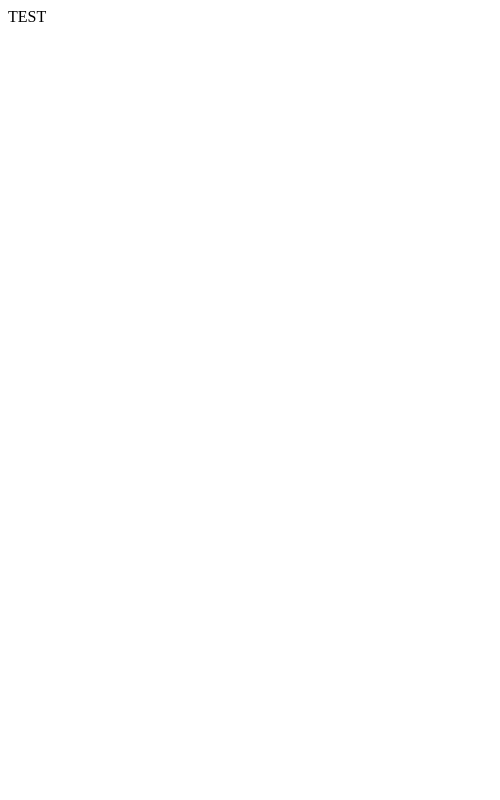
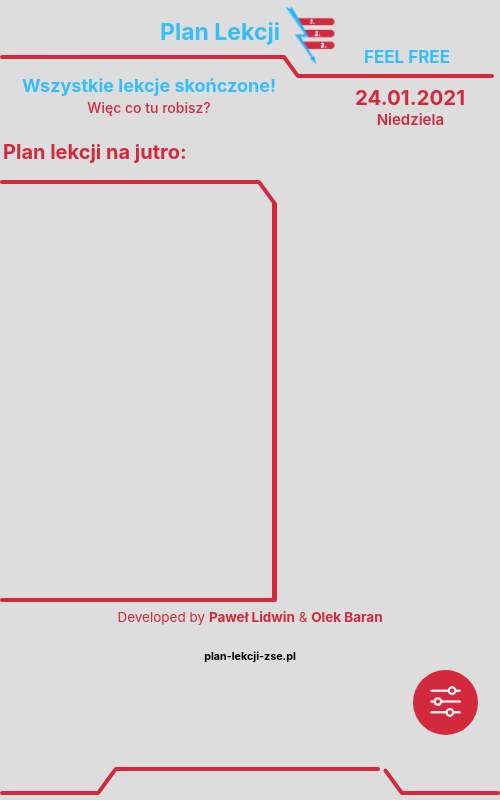
Before and after one commit to imLinguin/plan-lekcji, an Electron app: page frontend/content/po-lekcjach/po-lekcjach.html in a window 500 px wide. Drawn offline with Linux system fonts and the light colour scheme.

Commit message:
po-lekcjach css

```diff
--- a/frontend/content/po-lekcjach/po-lekcjach.css
+++ b/frontend/content/po-lekcjach/po-lekcjach.css
@@ -0,0 +1,259 @@
+body {
+    font-family: -apple-system, BlinkMacSystemFont, "Segoe UI", Roboto, Oxygen,
+      Ubuntu, Cantarell, "Open Sans", "Helvetica Neue", sans-serif,
+      "Seven Segment";
+    color: #ffffff;
+    margin: auto 0;
+    text-align: center;
+    background: #202225;
+    overflow: hidden;
+}
+
+@media (prefers-color-scheme: dark) {
+    body {
+      background: #202225;
+      color: #ffffff;
+    }
+}
+
+@media (prefers-color-scheme: light) {
+    body {
+      background: #dddddd;
+      color: #000000;
+    }
+}
+
+@font-face {
+    font-family: digital-clock;
+    src: url(../fonts/Digital-Clock/DS-DIGI.TTF);
+}
+
+header {
+    display: inline-block;
+    user-select: none;
+}
+
+#logo {
+    margin-top: 5px;
+    display: flex;
+    justify-content: center;
+    align-items: center;
+}
+
+h1 {
+    margin-top: 10px;
+    font-size: 23px;
+    color: #35bef9;
+}
+
+.border {
+    position: absolute;
+}
+
+.border-1 {
+    position: absolute;
+    top: -10px;
+    width: 286px;
+    height: 4.4px;
+    background: #d3293c;
+    border-radius: 10px;
+}
+
+.border-2 {
+    position: absolute;
+    top: -1px;
+    width: 25px;
+    height: 4.4px;
+    background: #d3293c;
+    border-radius: 10px;
+    transform: rotate(54deg);
+    left: 278px;
+}
+
+.border-3 {
+    position: absolute;
+    top: 9px;
+    left: 296px;
+    width: 198px;
+    height: 4.4px;
+    background: #d3293c;
+    border-radius: 10px;
+}
+
+.feel-free {
+    position: absolute;
+    right: 50px;
+    top: 47px;
+    user-select: text;
+    font-size: 17px;
+    color: #35bef9;
+    font-weight: bold;
+}
+
+.date {
+    color: #d3293c;
+    position: absolute;
+    right: 35px;
+    top: 85px;
+    font-weight: bold;
+    font-size: 20.5px;
+}
+
+.day-of-week {
+    color: #d3293c;
+    position: absolute;
+    right: 56px;
+    top: 110px;
+    font-size: 15px;
+    font-weight: 600;
+}
+
+.h2-koniec-lekcji {
+    font-size: 18px;
+    color: #35bef9;
+    font-weight: bold;
+}
+
+.h2-co-robisz {
+    font-size: 14px;
+    color: #d3293c;
+    font-weight: 500;
+    margin-top: -12px;
+}
+
+.end-text {
+    position: absolute;
+    left: 22px;
+    top: 60px;
+}
+
+h3 {
+    font-size: 20px;
+    color: #d3293c;
+    font-weight: bold;
+    position: absolute;
+    left: 3px;
+    top: 120px;
+}
+
+.border-plan {
+    position: absolute;
+    top: 105px;
+}
+
+.border-plan-1 {
+    position: absolute;
+    top: 75px;
+    width: 260px;
+    height: 4.4px;
+    background: #D3293C;
+    border-radius: 10px;
+}
+
+.border-plan-2 {
+    position: absolute;
+    top: 86px;
+    left: 252px;
+    width: 30px;
+    height: 4.4px;
+    background: #D3293C;
+    border-radius: 10px;
+    transform: rotate(54deg);
+}
+
+.border-plan-3 {
+    position: absolute;
+    top: 97px;
+    left: 272.15px;
+    width: 4.4px;
+    height: 400px;
+    background: #D3293C;
+    border-radius: 10px;
+}
+
+.border-plan-4 {
+    position: absolute;
+    top: 493px;
+    width: 275px;
+    height: 4.4px;
+    background: #D3293C;
+    border-radius: 10px;
+}
+
+.pref-button {
+    position: absolute;
+    bottom: 65px;
+    right: 22px;
+    width: 65px;
+    height: 65px;
+    border-radius: 50%;
+    border: none;
+    outline: none;
+    cursor: pointer;
+    background-color: #d3293c;
+    user-select: none;
+}
+
+.customization-logo {
+    width: 45px;
+    height: 45px;
+}
+
+.footer-text {
+    font-size: 13.5px;
+    color: #d3293c;
+    font-weight: 400;
+    margin-top: 544px;
+    user-select: none;
+}
+
+.border-footer-1 {
+    position: absolute;
+    bottom: 5px;
+    width: 100px;
+    height: 4.4px;
+    background: #D3293C;
+    border-radius: 10px;
+}
+
+.border-footer-2 {
+    position: absolute;
+    bottom: 17px;
+    left: 92px;;
+    width: 30px;
+    height: 4.4px;
+    background: #D3293C;
+    border-radius: 10px;
+    transform: rotate(-54deg);
+}
+
+.border-footer-3 {
+    position: absolute;
+    bottom: 29px;
+    left: 114px;
+    width: 266px;
+    height: 4.4px;
+    background: #D3293C;
+    border-radius: 10px;
+}
+
+.border-footer-4 {
+    position: absolute;
+    bottom: 17px;
+    right: 92px;;
+    width: 30px;
+    height: 4.4px;
+    background: #D3293C;
+    border-radius: 10px;
+    transform: rotate(54deg);
+}
+
+.border-footer-5 {
+    position: absolute;
+    bottom: 5px;
+    right: 0px;
+    width: 100px;
+    height: 4.4px;
+    background: #D3293C;
+    border-radius: 10px;
+}
--- a/frontend/content/po-lekcjach/po-lekcjach.html
+++ b/frontend/content/po-lekcjach/po-lekcjach.html
@@ -2,13 +2,84 @@
 <html lang="pl">
 
 <head>
-    <meta charset="UTF-8">
-    <meta name="viewport" content="width=device-width, initial-scale=1.0">
-    <title>Po Lekcjach</title>
+    <meta charset="UTF-8" />
+    <meta name="author" content="Paweł Lidwin, Aleksander Baran" />
+    <meta name="viewport" content="width=device-width, initial-scale=1.0" />
+    <title>Plan Lekcji</title>
+
+    <!-- All Styles -->
+    <link rel="stylesheet" href="po-lekcjach.css" />
+
+    <!-- All Scripts -->
+    <script src="po-lekcjach.js" defer></script>
+    <script src="../main/clock.js" defer></script>
+    <script src="../main/script.js" defer></script>
+
 </head>
 
 <body>
-    <div>TEST</div>
+    <header>
+        <div id="logo">
+            <h1>Plan Lekcji</h1>
+            <img id="home-logo" src="../images/logo.png" width="60" height="60" alt="Logo" />
+        </div>
+        <div class="feel-free">FEEL FREE</div>
+    </header>
+
+    <section id="border">
+        <div class="border">
+          <div class="border-1"></div>
+          <div class="border-2"></div>
+          <div class="border-3"></div>
+        </div>
+    </section>
+
+    <section id="end-of-lesson">
+        <div class="end-text">
+            <h2 class="h2-koniec-lekcji">Wszystkie lekcje skończone!</h2>
+            <h2 class="h2-co-robisz">Więc co tu robisz?</h2>
+        </div>
+    </section>
+
+    <section id="date">
+        <div class="date"></div>
+        <div class="day-of-week"></div>
+    </section>
+
+    <section id="tomorrow-lessons-plan">
+        <h3>Plan lekcji na jutro:</h3>
+        <div class="border-plan">
+            <div class="border-plan-1"></div>
+            <div class="border-plan-2"></div>
+            <div class="border-plan-3"></div>
+            <div class="border-plan-4"></div>
+        </div>
+        <div class="lessons-plan"></div>
+    </section>
+
+    <section id="customization">
+        <button title="Ustawienia" class="pref-button">
+            <img class="customization-logo" src="../images/customization-logo.png" alt="Customization Logo" />
+        </button>
+    </section>
+
+    <section id="social-medias"></section>
+
+    <footer>
+        <h5 class="footer-text">
+            Developed by <b>Paweł Lidwin</b> & <b>Olek Baran</b>
+        </h5>
+        <h6>
+            plan-lekcji-zse.pl
+        </h6>
+        <div class="border-footer">
+            <div class="border-footer-1"></div>
+            <div class="border-footer-2"></div>
+            <div class="border-footer-3"></div>
+            <div class="border-footer-4"></div>
+            <div class="border-footer-5"></div>
+        </div>
+    </footer>
 </body>
 
 </html>
```
